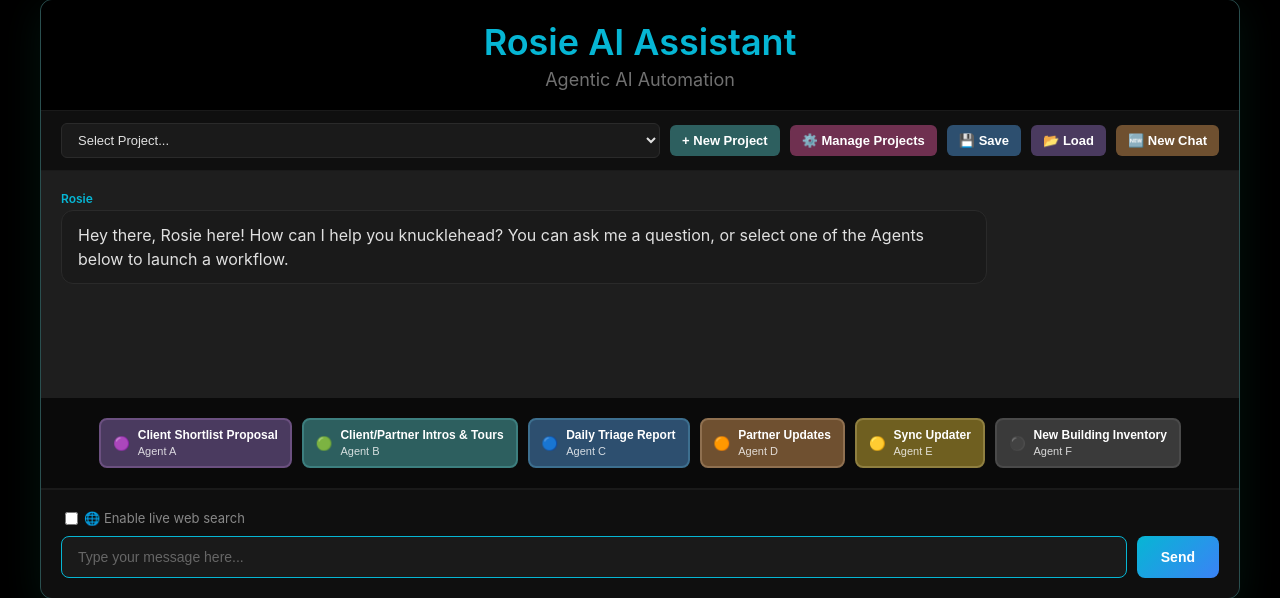
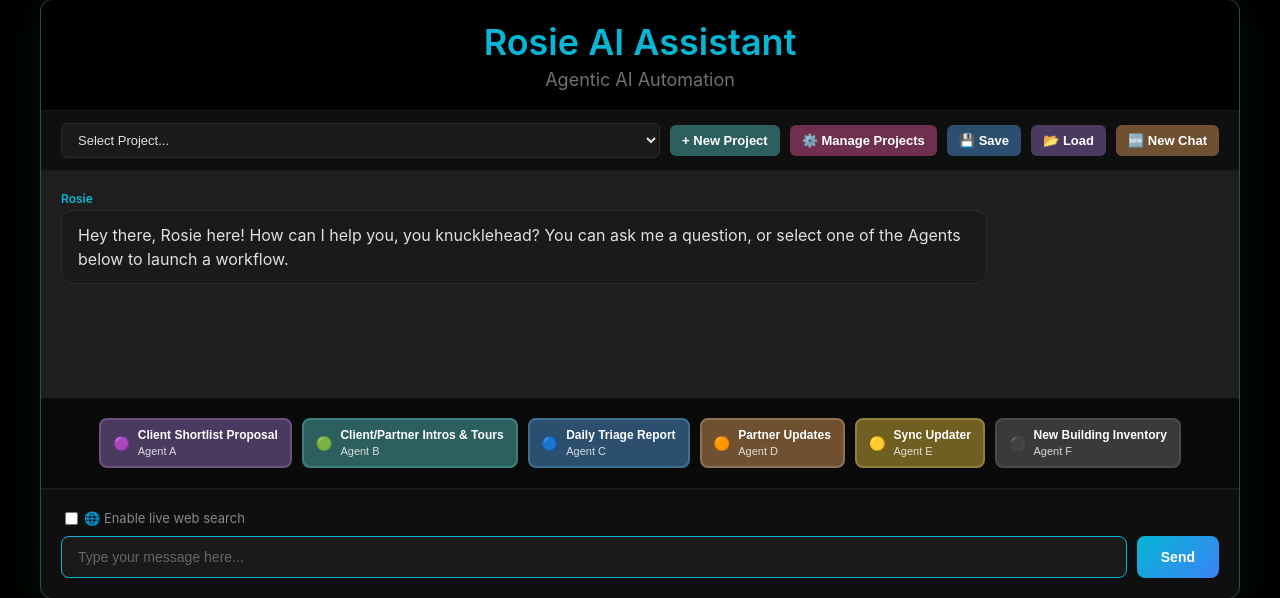
Before and after one commit to CurlyBracesAI/Website-G-rosie.curlybraces.ai, a Flask app: page / in a window 1280 px wide. Shown: the part 70-668 px from the top of the page. Run offline with Flask 3, Linux system fonts and the light colour scheme; the visitor is signed in with stand-in values (Sample User, id 1); data that the repository does not hold is empty; some libraries are stand-ins or nearby versions.

Commit message:
Deployed your application
Replit-Commit-Author: Deployment
Replit-Commit-Session-Id: 25868bfb-a901-417d-aa2a-4cb36b4de85d
Replit-Commit-Checkpoint-Type: full_checkpoint
Replit-Commit-Event-Id: ad5095ef-5004-4466-9e38-388c20f6b6b6
Replit-Commit-Screenshot-Url: https://storage.googleapis.com/screenshot-production-us-central1/479039b7-272a-488b-9f95-a86343b93095/25868bfb-a901-417d-aa2a-4cb36b4de85d/HhXCc6V
Replit-Commit-Deployment-Build-Id: eb869e79-bfde-45e6-8277-dfdca414bc8f

```diff
--- a/templates/index.html
+++ b/templates/index.html
@@ -496,7 +496,7 @@
         <div class="chat-messages" id="chatMessages">
             <div class="message assistant">
                 <div class="message-label">Rosie</div>
-                <div class="message-content" id="initialGreeting">Hey there, Rosie here! How can I help you knucklehead? You can ask me a question, or select one of the Agents below to launch a workflow.</div>
+                <div class="message-content" id="initialGreeting">Hey there, Rosie here! How can I help you, you knucklehead? You can ask me a question, or select one of the Agents below to launch a workflow.</div>
             </div>
         </div>
 
@@ -1386,7 +1386,7 @@
                     const lastName = nameParts[nameParts.length - 1];
                     const nickname = data.user.nickname || 'knucklehead';
                     document.getElementById('userGreeting').textContent = `${firstName}'s Agentic AI Automation`;
-                    document.getElementById('initialGreeting').innerHTML = `Hey ${firstName}, Rosie here! How can I help you ${nickname}? You can ask me a question, or select one of the Agents below to start a workflow.`;
+                    document.getElementById('initialGreeting').innerHTML = `Hey ${firstName}, Rosie here! How can I help you, you ${nickname}? You can ask me a question, or select one of the Agents below to launch a workflow.`;
                 } else {
                     document.getElementById('userGreeting').textContent = "Agentic AI Automation";
                 }
```
